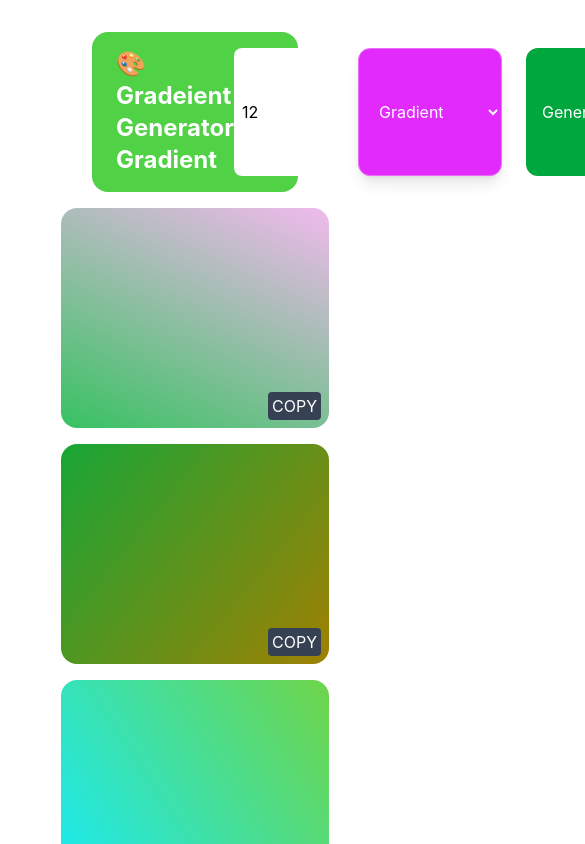
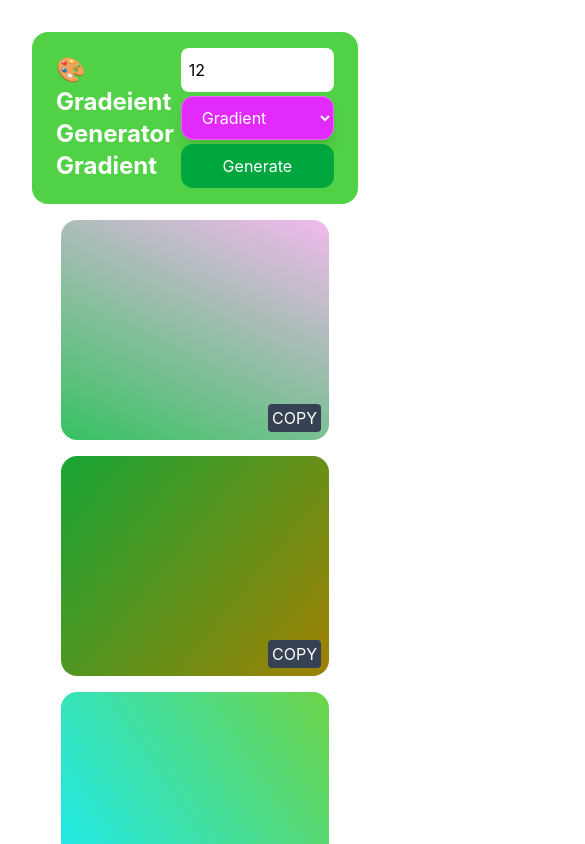
Before and after one commit to dipak-4321/GradientGenerator, a React (Vite) app in the folder gradientgenertor/: page / in a window 390 px wide. Shown: the top 844 px of the page, 585 px wide, since content can reach past the window. Built offline with nearby package versions, Linux system fonts and the light colour scheme.

Commit message:
compatible for all device

```diff
--- a/gradientgenertor/src/App.jsx
+++ b/gradientgenertor/src/App.jsx
@@ -58,23 +58,23 @@ const App = () => {
   return (
     <div className='p-8'>
 
-      <div className='flex justify-between py-4 px-6 bg-fuchsia-500 rounded-2xl mx-15' style={{
+      <div className='flex justify-between py-4 px-6 bg-fuchsia-500 rounded-2xl md:mx-15' style={{
         backgroundColor : hexCodeGenerator()
       }}>
-        <h1 className='font-bold text-white text-2xl'>🎨 Gradeient Generator {type}</h1>
-        <div className='flex gap-6'>
+        <h1 className='font-bold text-white text-2xl my-auto '>🎨 Gradeient Generator {type}</h1>
+        <div className='md:flex gap-6 items-center ml-1 '>
           <input value={inputNum} onChange={(e)=>{
             inputChange(e)
-          }} className='bg-white  rounded-lg outline-none py-0.5 px-2 w-25' type="text" placeholder='15' />
+          }} className='bg-white h-11 rounded-lg outline-none py-0.5 px-2 w-full' type="text" placeholder='15' />
            <select onChange={(e)=>{
             setType(e.target.value)
-           }}   className="bg-fuchsia-500 text-white border border-fuchsia-400 rounded-xl px-4 py-2.5 w-36 outline-none cursor-pointer shadow-lg hover:border-blue-600 focus:ring-2 focus:ring-blue-500  transition duration-300">
+           }}   className="bg-fuchsia-500 h-11 text-white border border-fuchsia-400 rounded-xl px-4 py-2.5 w-full mt-1 outline-none cursor-pointer shadow-lg hover:border-blue-600 focus:ring-2 focus:ring-blue-500  transition duration-300">
             <option value="Gradient">Gradient</option>
             <option value="Radial">Radial</option>
            </select>
            <button onClick={()=> {
             colorGenerator()
-           }} className='bg-green-600 text-white py-0.5 px-4 active:scale-95 rounded-xl'>Generate</button>
+           }} className='bg-green-600 h-11 text-white py-0.5 px-4 active:scale-95 rounded-xl w-full mt-1'>Generate</button>
         </div>
       </div>
 
```
